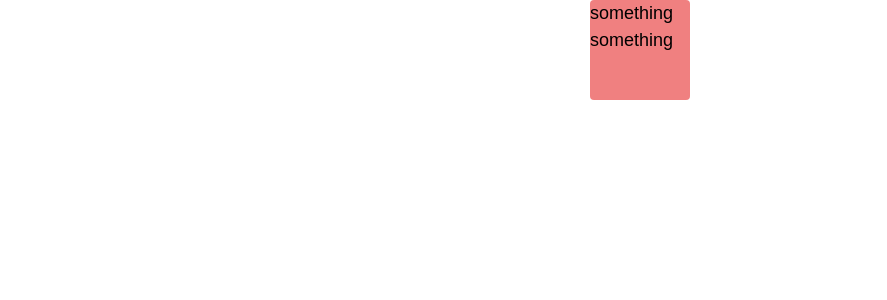
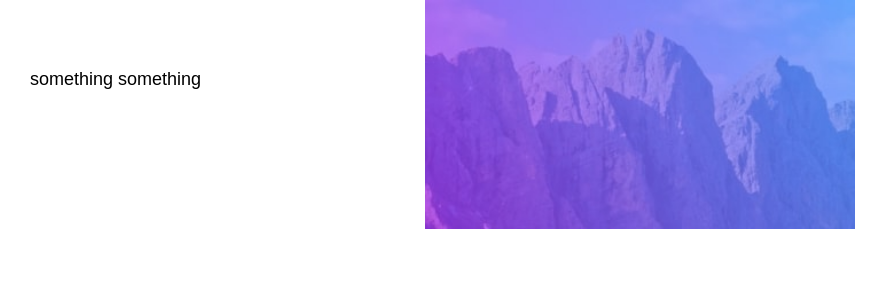
Before and after one commit to ittybe/todo-webapp, a React (Create React App) app: page / in a window 1280 px wide. Shown: the top 300 px of the page, without its empty margins (0-887 px from the left). Built offline with nearby package versions, Linux system fonts and the light colour scheme.

Commit message:
set up dark mode for background images, header styles

```diff
--- a/public/index.html
+++ b/public/index.html
@@ -28,7 +28,15 @@
   </head>
   <body>
     <noscript>You need to enable JavaScript to run this app.</noscript>
-    <div id="root"></div>
+    <div class="page-wrapper bg-img-light-mb dark:bg-img-dark-mb bg-top bg-no-repeat bg-contain">
+      <div class="app-wrapper">
+        <div class="header flex justify-between items-center">
+          <div class="text-3xl font-bold text-white tracking-widest">TODO</div>
+          <a class="bg-moon-sign dark:bg-sun-sign bg-no-repeat bg-auto"></a>
+        </div>
+        <div id="root"></div>
+      </div>
+    </div>
     <!--
       This HTML file is a template.
       If you open it directly in the browser, you will see an empty page.
--- a/src/App.js
+++ b/src/App.js
@@ -3,6 +3,7 @@ import React from "react";
 class App extends React.Component {
     render() {
         return (
+
             <div className="testing rounded">something something</div>
         )
     }
--- a/src/index.css
+++ b/src/index.css
@@ -10,9 +10,24 @@ body {
     font-weight: var(--weight-thin);
 }
 
-.testing {
-    height: 100px;
-    width: 100px;
-    margin: auto;
-    background-color: lightcoral;
+.page-wrapper {
+    /* delete */
+    height: 600px;
+    background-size: 430px;
+    /* preventing child top margin from shifting parent object  */
+    overflow: auto;
 }
+
+.app-wrapper {
+    margin: 30px;
+}
+
+.header a {
+    width: 30px;
+}
+
+.header a::after {
+    content: "";
+    display: block;
+    padding-top: 100%;
+}
--- a/tailwind.config.js
+++ b/tailwind.config.js
@@ -2,10 +2,21 @@ module.exports = {
   purge: ['./src/**/*.{js,jsx,ts,tsx}', './public/index.html'],
   darkMode: "class", // or 'media' or 'class'
   theme: {
-    extend: {},
+    extend: {
+      backgroundImage: {
+        'img-light-mb': "url('./assets/bg-mobile-light.jpg')",
+        'img-dark-mb': "url('./assets/bg-mobile-dark.jpg')",
+        'img-light-desk': "url('./assets/bg-desktop-light.jpg')",
+        'img-dark-desk': "url('./assets/bg-desktop-dark.jpg')",
+        "moon-sign": "url('./assets/icon-moon.svg')",
+        "sun-sign": "url('./assets/icon-sun.svg')",
+      }
+    },
   },
   variants: {
-    extend: {},
+    extend: {
+      backgroundImage: ["dark"]
+    },
   },
   plugins: [],
 }
```
